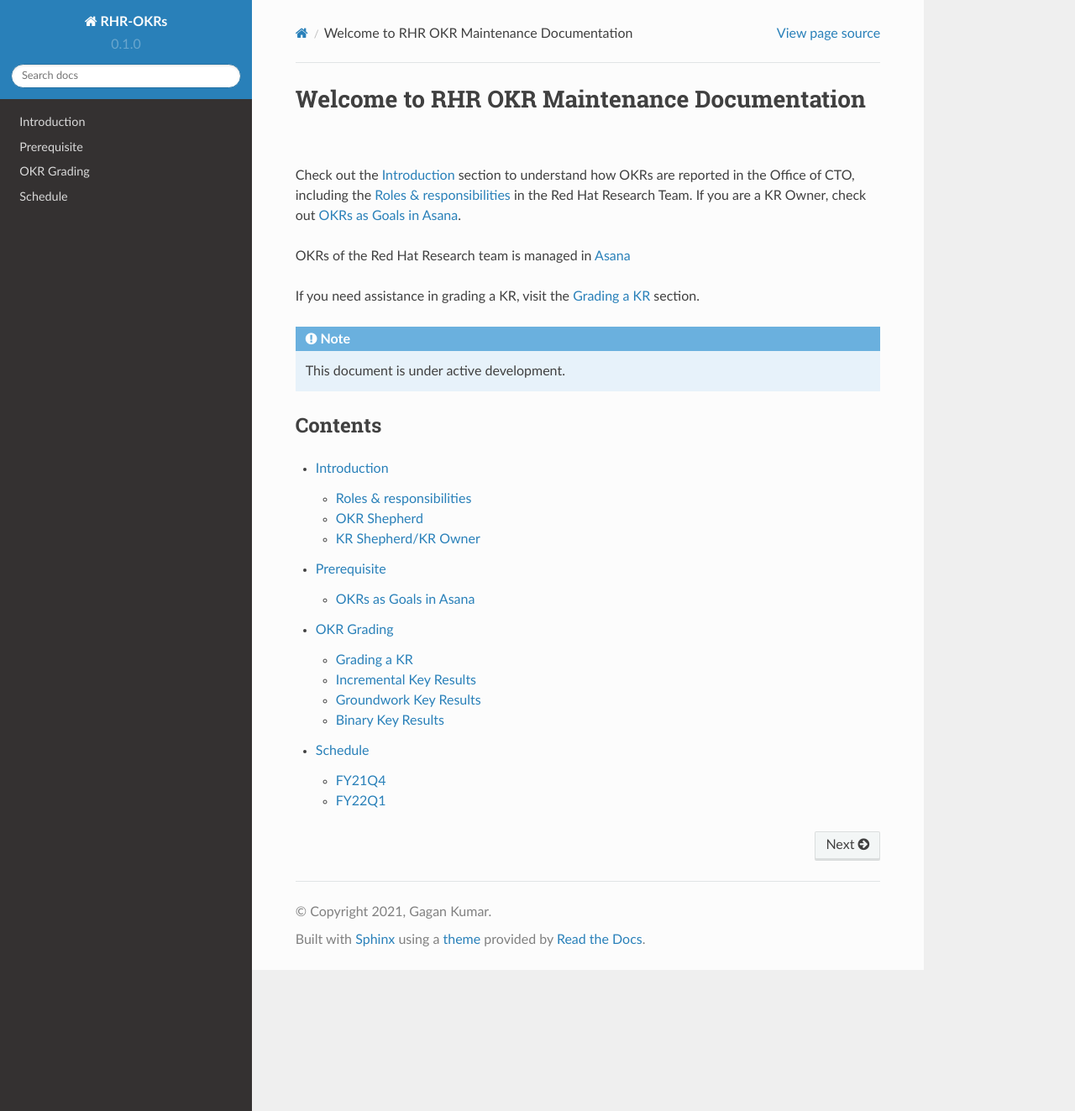
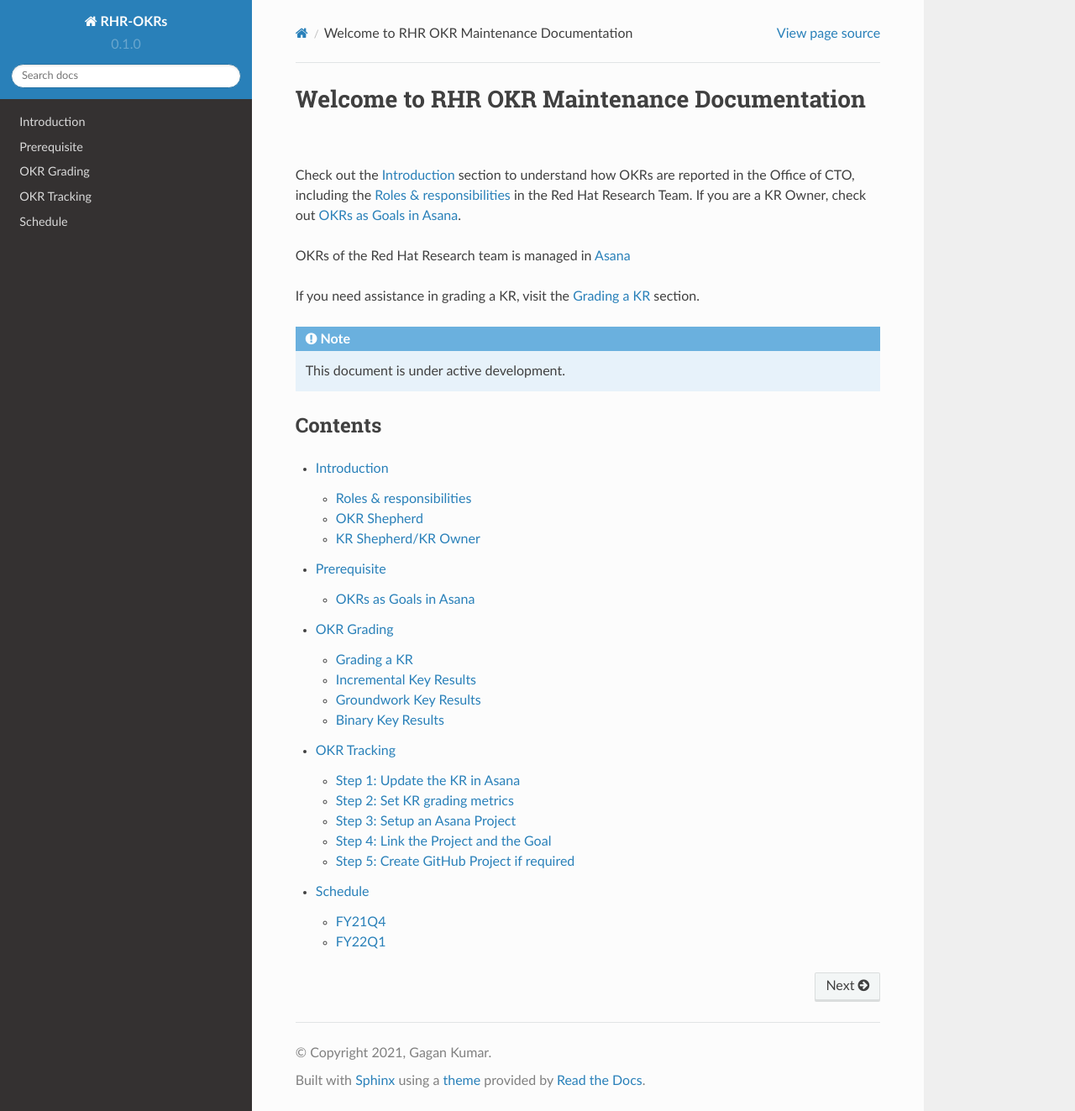
Before and after one commit to gagansk/RHR-OKRs, a Sphinx documentation site: the page built from docs/source/index.rst, in a window 1280 px wide and 1323 px high. Shown: the whole window at 84% size. Built offline with Sphinx 7.4.7 and the Read the Docs theme 2.0.0, drawn with Linux system fonts in a browser that asks for light colours; some of the changed lines change nothing that is shown.

Commit message:
Tracking

```diff
--- a/docs/source/index.rst
+++ b/docs/source/index.rst
@@ -19,4 +19,5 @@
    introduction
    prerequisite
    grading
+   tracking
    schedule
--- /dev/null
+++ b/docs/source/tracking.rst
@@ -0,0 +1,70 @@
+OKR Tracking
+============
+
+.. _tracking:
+
+If you are an owner of a Key Result, follow the below steps to keep track of the progress. For the purpose of example, we will walk you through the entire tracking process with an example Key Result.
+
+**Example Key Result**
+
+``O4-KR2: Production Elastic Secure Infrastructure``
+
+``By January 2022, a “production” deployment of Elastic Secure Infrastructure is in place at the MGHPCC and is receiving feedback from IT admin users at Harvard IT, BU IT, and the MOC who are actively involved in ESI evaluations.``
+
+Step 1: Update the KR in Asana
+------------------------------
+
+* Before the Quarterly Kickoff meeting, append **ACTIVE** to the KR heading in Goals.
+
+ ``O4-KR2 ACTIVE: Production Elastic Secure Infrastructure``
+
+* You will be assigned as the Owner for the goal by the OKR Shepherd. If not, then assign yourself as the Goal Owner.
+
+* Crosscheck the due date by looking at the `Time Period` value.
+
+ ``Example: Q4FY21 or Q1FY22``
+
+* It is highly encouraged to add collaborators to the Key Result. Identify the people who will be working with you to deliver the Key Result and tag them using the `Collaborators` option.
+
+* Make sure the Key result is mapped to the correct Objective by checking the `Parent Goal`.
+
+
+Step 2: Set KR grading metrics
+------------------------------
+
+* Based on the guidelines given in the :ref:`grading-kr` section, identify to which category you can map your Key Result.
+
+ ``O4-KR2 can be classified as a Binary Key result``
+
+* Once you have identified the category, set 3 sub-goals ( 1 for each checkpoint) and assign metrics for the sub-goals in Asana under your Key Result.
+
+ ``Sub-goal 1: Identify Hardware for the deployment (Due Oct '21)``
+
+ ``Sub-goal 2: Develop multi-tenancy and check network configuration (Due Nov '21)``
+
+ ``Sub-goal 3: Onboard at least 3 individuals and at least 500 leasing operations should be completed(Due Dec '21)``
+
+* Set the status of the Key Result to `On Track`
+
+* Before every checkpoint meeting, update the percentage of completion of the sub-goals.
+
+Step 3: Setup an Asana Project
+------------------------------
+
+* We can't track all the dependencies and the process through Goals. For this purpose, the KR Owners along with the OKR Shepherd are expected to create Asana Projects for each KRs.
+
+* The project name will be just the Objective number followed by the KR number.
+
+ ``Example: O4-KR2``
+
+* The owners are expected to list major issues that are critical for KR success. They can tag the collaborators for any tasks created in the project.
+
+Step 4: Link the Project and the Goal
+-------------------------------------
+
+* Once a project has been created in Asana, the KR Owner should link that project to the Key Result in the Goals. They can do that by clicking on the ``Supporting Work`` option.
+
+Step 5: Create GitHub Project if required
+-----------------------------------------
+
+* If a GitHub project exists to achieve a part of Key Result or the entire Key Result, the can be linked using the ``Add Links & Files`` option on the Project's ``Overview`` page.
```
